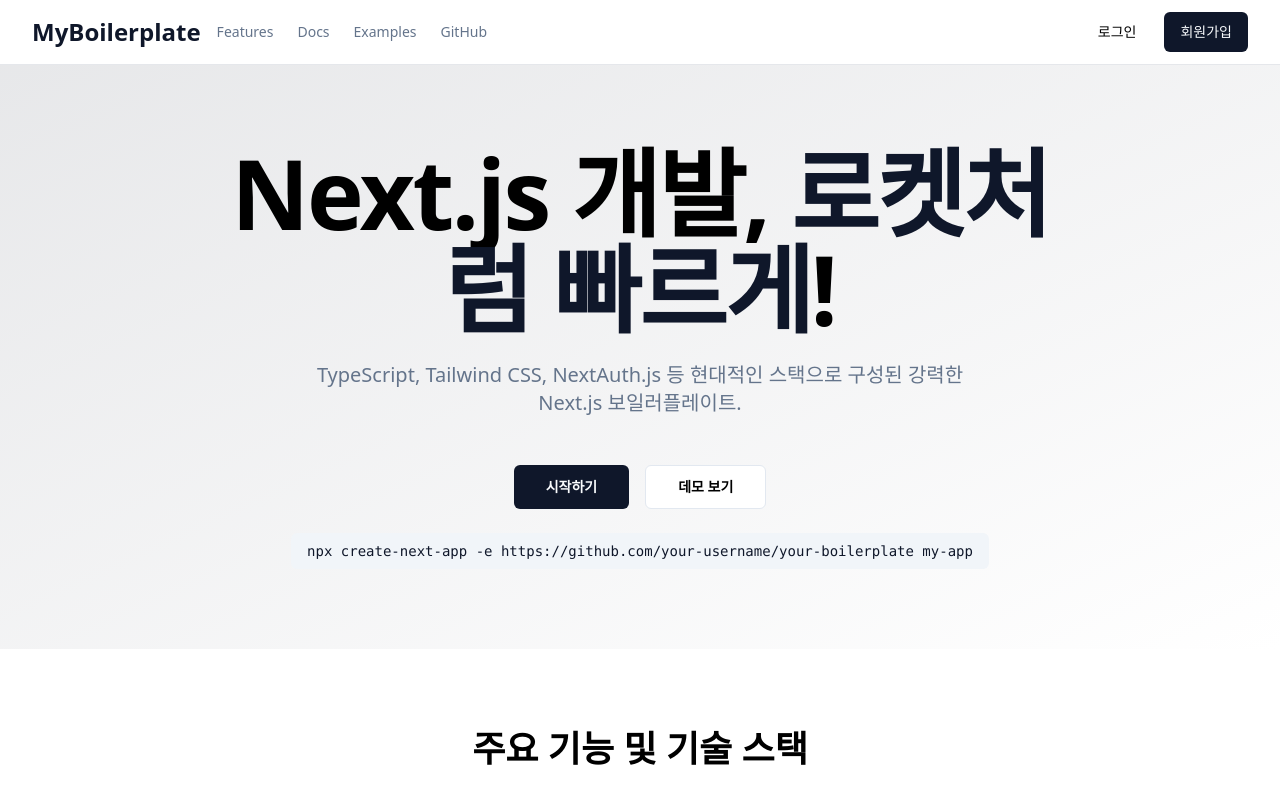
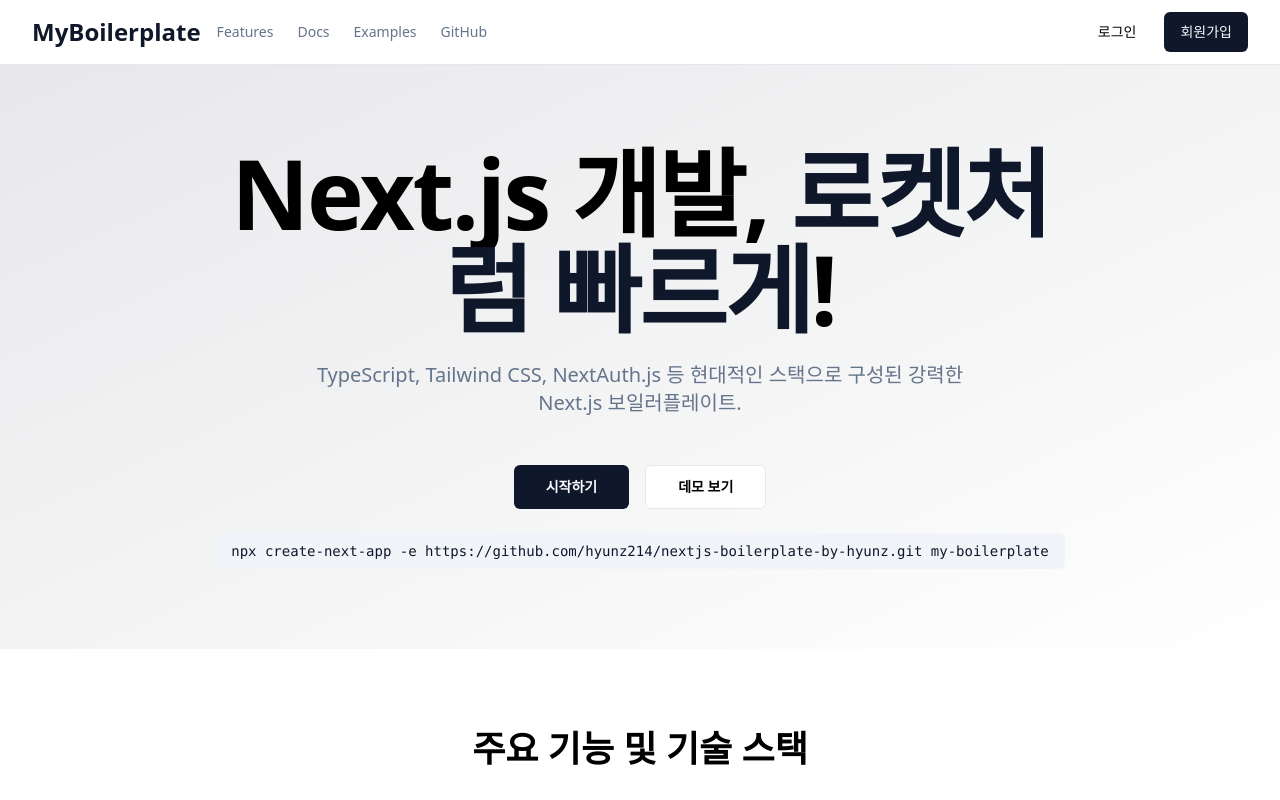
Before and after one commit to hyunz214/nextjs-boilerplate-by-hyunz, a Next.js app: page / in a window 1280 px wide. Shown: the top 800 px of the page. Built offline with nearby package versions, Linux system fonts and the light colour scheme.

Commit message:
🐛 링크 수정

```diff
--- a/src/app/page.tsx
+++ b/src/app/page.tsx
@@ -27,7 +27,7 @@ export default function Home() {
             </div>
             <div className="mt-8">
               <pre className="inline-block rounded-md bg-secondary px-4 py-2 text-sm font-mono text-secondary-foreground">
-                <code>npx create-next-app -e https://github.com/your-username/your-boilerplate my-app</code>
+                <code>npx create-next-app -e https://github.com/hyunz214/nextjs-boilerplate-by-hyunz.git my-boilerplate</code>
               </pre>
             </div>
           </div>
```
